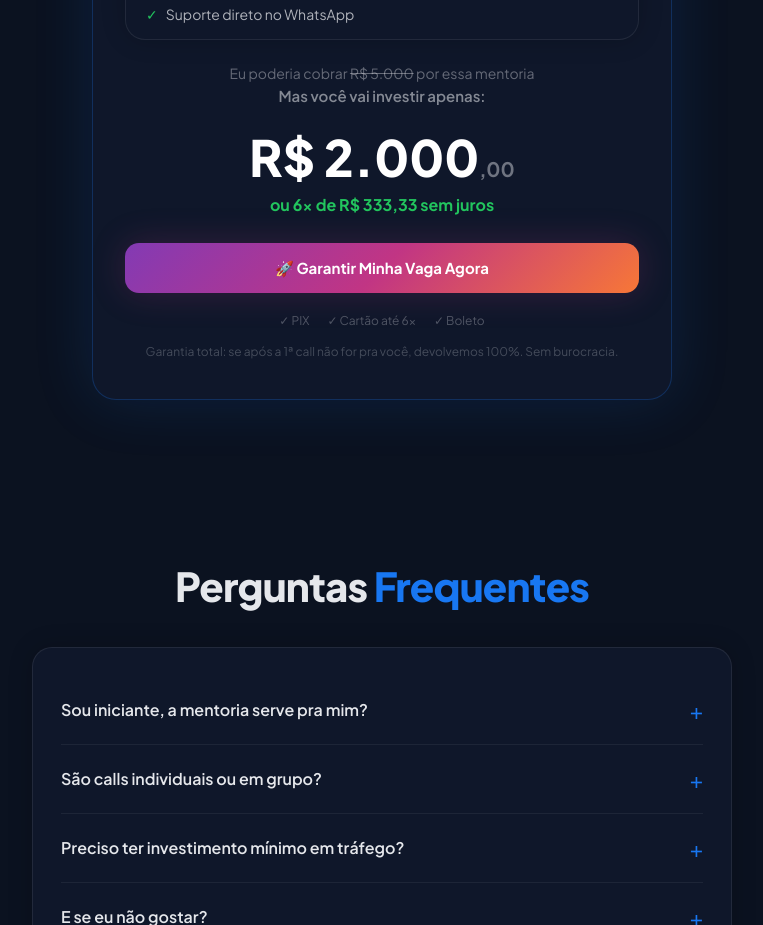
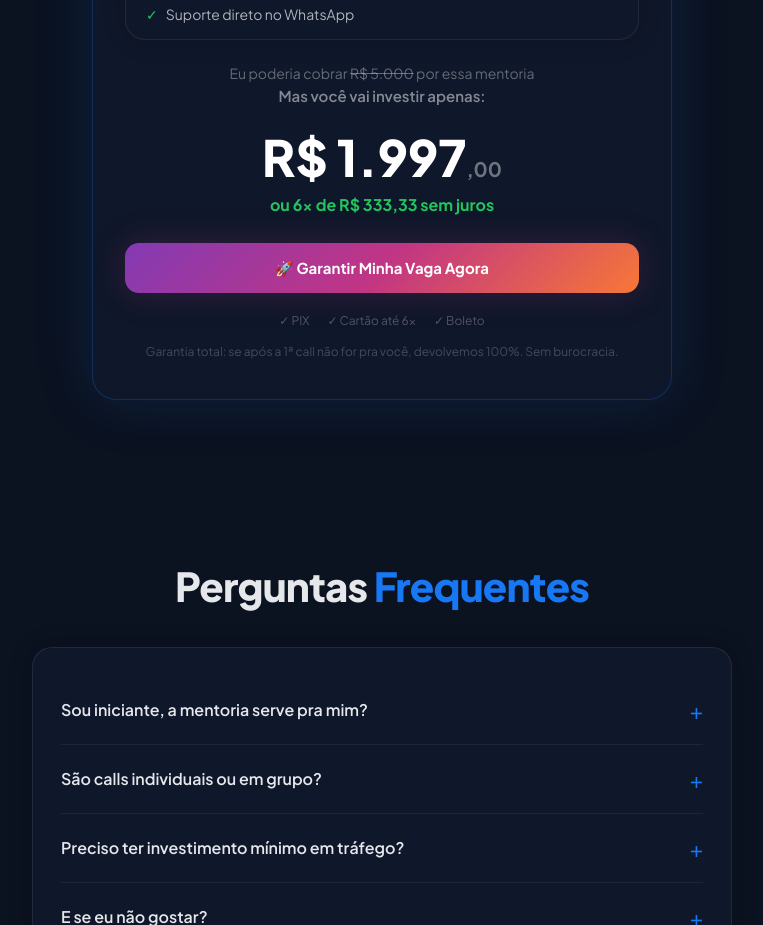
Before and after one commit to WorkiDigital/worki-landing, a Next.js app: page / in a window 1280 px wide. Shown: the part 5000-5925 px from the top of the page, without its empty margins (258-1021 px from the left). Built offline with nearby package versions, Linux system fonts and the light colour scheme.

Commit message:
Update page.tsx

```diff
--- a/app/page.tsx
+++ b/app/page.tsx
@@ -753,7 +753,7 @@ export default function WorkiMetaAdsLanding() {
               </p>
 
               <div style={{ marginBottom: 6 }}>
-                <span style={{ fontSize: 50, fontWeight: 900, color: "#fff" }}>R$ 2.000</span>
+                <span style={{ fontSize: 50, fontWeight: 900, color: "#fff" }}>R$ 1.997</span>
                 <span style={{ fontSize: 20, fontWeight: 700, color: "rgba(229,231,235,0.45)" }}>,00</span>
               </div>
 
```
